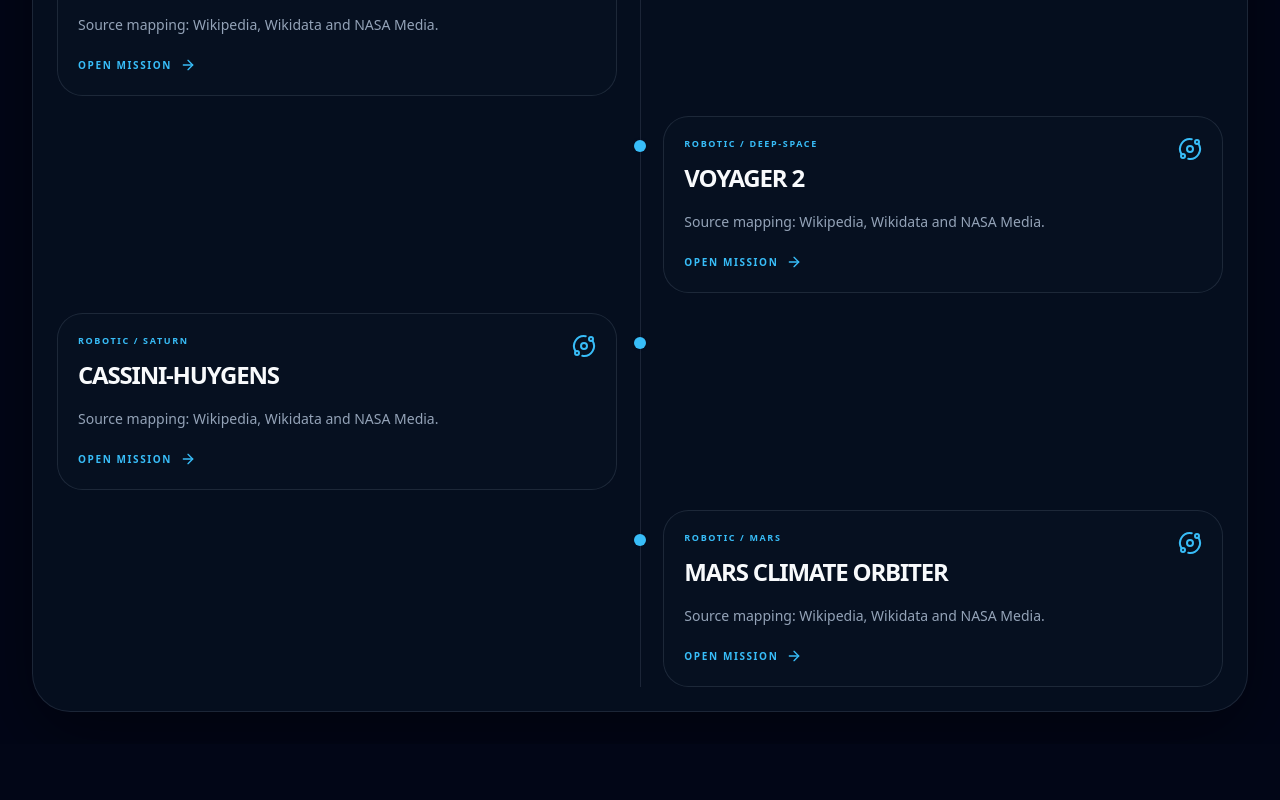
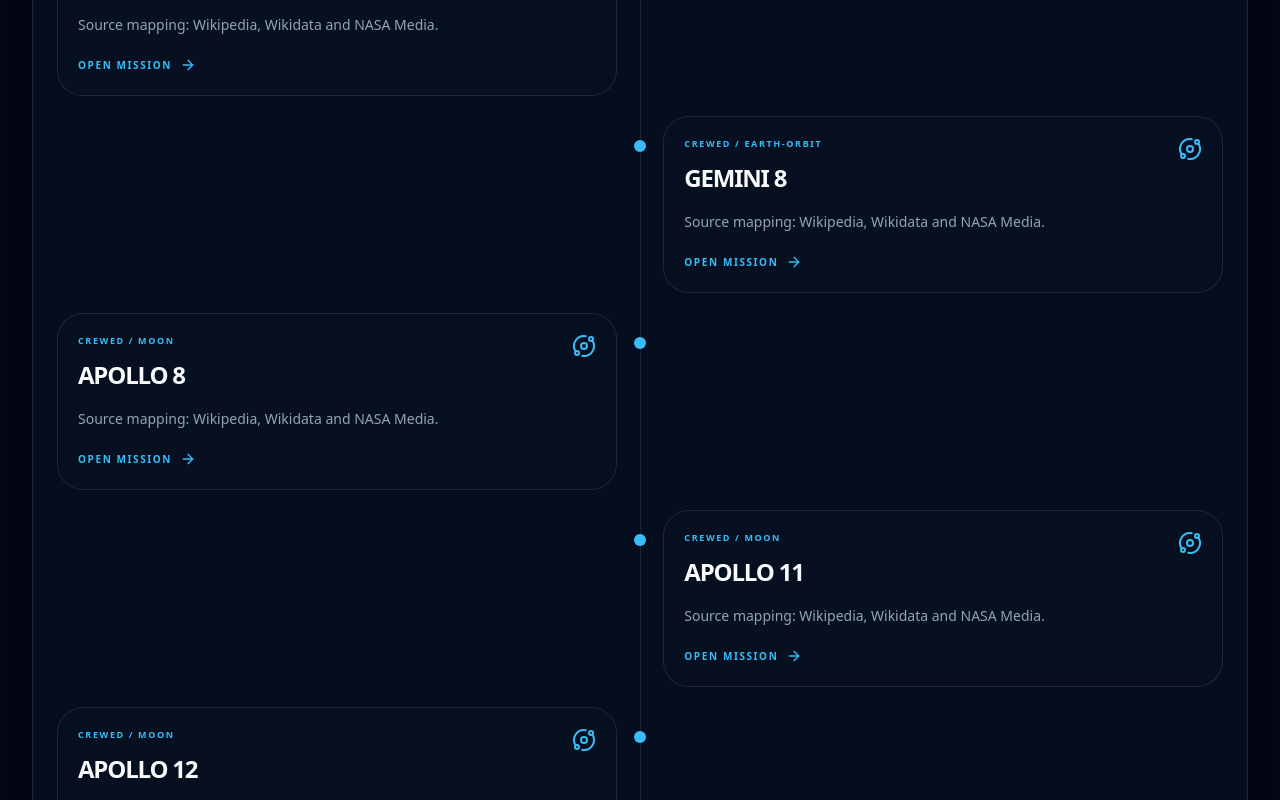
Before and after one commit to VLK2021/stellaris, a Next.js app: page /missions in a window 1280 px wide. Shown: the part 1540-2340 px from the top of the page. Built offline with nearby package versions, Linux system fonts and the light colour scheme; no server answers.

Commit message:
misssions single

```diff
--- a/src/constants/missionTimeline.constants.ts
+++ b/src/constants/missionTimeline.constants.ts
@@ -19,7 +19,7 @@
         id: "hubble",
         year: "1990",
         tone: "violet",
-        href: "/missions/hubble",
+        href: "/missions/hubble-space-telescope",
         image: "https://images-assets.nasa.gov/image/0201238/0201238~orig.jpg",
     },
     {
@@ -40,7 +40,7 @@
         id: "artemis",
         year: "2024+",
         tone: "cyan",
-        href: "/missions/artemis",
+        href: "/missions/artemis-1",
         image: "https://images-assets.nasa.gov/image/artemis-i-launch/artemis-i-launch~orig.jpg",
     },
 ];
--- a/src/constants/missions/missionsCatalog.constants.ts
+++ b/src/constants/missions/missionsCatalog.constants.ts
@@ -17,60 +17,59 @@
 };
 
 export const MISSIONS_CATALOG: MissionCatalogItem[] = [
-    {
-        slug: "apollo-11",
-        name: "Apollo 11",
-        wikipediaTitle: "Apollo 11",
-        wikidataSearch: "Apollo 11",
-        nasaMediaQuery: "Apollo 11",
-        category: "crewed",
-        target: "moon",
-    },
-    {
-        slug: "apollo-13",
-        name: "Apollo 13",
-        wikipediaTitle: "Apollo 13",
-        wikidataSearch: "Apollo 13",
-        nasaMediaQuery: "Apollo 13",
-        category: "crewed",
-        target: "moon",
-    },
-    {
-        slug: "voyager-1",
-        name: "Voyager 1",
-        wikipediaTitle: "Voyager 1",
-        wikidataSearch: "Voyager 1",
-        nasaMediaQuery: "Voyager 1",
-        category: "robotic",
-        target: "deep-space",
-    },
-    {
-        slug: "voyager-2",
-        name: "Voyager 2",
-        wikipediaTitle: "Voyager 2",
-        wikidataSearch: "Voyager 2",
-        nasaMediaQuery: "Voyager 2",
-        category: "robotic",
-        target: "deep-space",
-    },
-    {
-        slug: "cassini-huygens",
-        name: "Cassini-Huygens",
-        wikipediaTitle: "Cassini–Huygens",
-        wikidataSearch: "Cassini–Huygens",
-        nasaMediaQuery: "Cassini-Huygens",
-        category: "robotic",
-        target: "saturn",
-    },
-    {
-        slug: "mars-climate-orbiter",
-        name: "Mars Climate Orbiter",
-        wikipediaTitle: "Mars Climate Orbiter",
-        wikidataSearch: "Mars Climate Orbiter",
-        nasaMediaQuery: "Mars Climate Orbiter",
-        category: "robotic",
-        target: "mars",
-    },
+    {slug: "mercury-redstone-3", name: "Mercury-Redstone 3", wikipediaTitle: "Mercury-Redstone 3", wikidataSearch: "Mercury-Redstone 3", nasaMediaQuery: "Freedom 7 Alan Shepard", category: "crewed", target: "earth-orbit"},
+    {slug: "friendship-7", name: "Friendship 7", wikipediaTitle: "Mercury-Atlas 6", wikidataSearch: "Mercury-Atlas 6", nasaMediaQuery: "John Glenn Friendship 7", category: "crewed", target: "earth-orbit"},
+    {slug: "gemini-4", name: "Gemini 4", wikipediaTitle: "Gemini 4", wikidataSearch: "Gemini 4", nasaMediaQuery: "Gemini 4 Ed White", category: "crewed", target: "earth-orbit"},
+    {slug: "gemini-8", name: "Gemini 8", wikipediaTitle: "Gemini 8", wikidataSearch: "Gemini 8", nasaMediaQuery: "Gemini 8", category: "crewed", target: "earth-orbit"},
+
+    {slug: "apollo-8", name: "Apollo 8", wikipediaTitle: "Apollo 8", wikidataSearch: "Apollo 8", nasaMediaQuery: "Apollo 8", category: "crewed", target: "moon"},
+    {slug: "apollo-11", name: "Apollo 11", wikipediaTitle: "Apollo 11", wikidataSearch: "Apollo 11", nasaMediaQuery: "Apollo 11", category: "crewed", target: "moon"},
+    {slug: "apollo-12", name: "Apollo 12", wikipediaTitle: "Apollo 12", wikidataSearch: "Apollo 12", nasaMediaQuery: "Apollo 12", category: "crewed", target: "moon"},
+    {slug: "apollo-13", name: "Apollo 13", wikipediaTitle: "Apollo 13", wikidataSearch: "Apollo 13", nasaMediaQuery: "Apollo 13", category: "crewed", target: "moon"},
+    {slug: "apollo-15", name: "Apollo 15", wikipediaTitle: "Apollo 15", wikidataSearch: "Apollo 15", nasaMediaQuery: "Apollo 15", category: "crewed", target: "moon"},
+    {slug: "apollo-17", name: "Apollo 17", wikipediaTitle: "Apollo 17", wikidataSearch: "Apollo 17", nasaMediaQuery: "Apollo 17", category: "crewed", target: "moon"},
+
+    {slug: "skylab", name: "Skylab", wikipediaTitle: "Skylab", wikidataSearch: "Skylab", nasaMediaQuery: "Skylab", category: "station", target: "earth-orbit"},
+    {slug: "sts-1", name: "STS-1", wikipediaTitle: "STS-1", wikidataSearch: "STS-1", nasaMediaQuery: "STS-1 Columbia", category: "crewed", target: "earth-orbit"},
+    {slug: "sts-51-l", name: "STS-51-L", wikipediaTitle: "STS-51-L", wikidataSearch: "STS-51-L", nasaMediaQuery: "Challenger STS-51-L", category: "crewed", target: "earth-orbit"},
+    {slug: "sts-107", name: "STS-107", wikipediaTitle: "STS-107", wikidataSearch: "STS-107", nasaMediaQuery: "Columbia STS-107", category: "crewed", target: "earth-orbit"},
+    {slug: "international-space-station", name: "International Space Station", wikipediaTitle: "International Space Station", wikidataSearch: "International Space Station", nasaMediaQuery: "International Space Station", category: "station", target: "earth-orbit"},
+
+    {slug: "artemis-1", name: "Artemis I", wikipediaTitle: "Artemis 1", wikidataSearch: "Artemis 1", nasaMediaQuery: "Artemis I", category: "crewed", target: "moon"},
+    {slug: "artemis-2", name: "Artemis II", wikipediaTitle: "Artemis 2", wikidataSearch: "Artemis 2", nasaMediaQuery: "Artemis II", category: "crewed", target: "moon"},
+
+    {slug: "mariner-2", name: "Mariner 2", wikipediaTitle: "Mariner 2", wikidataSearch: "Mariner 2", nasaMediaQuery: "Mariner 2", category: "robotic", target: "venus"},
+    {slug: "mariner-4", name: "Mariner 4", wikipediaTitle: "Mariner 4", wikidataSearch: "Mariner 4", nasaMediaQuery: "Mariner 4 Mars", category: "robotic", target: "mars"},
+    {slug: "viking-1", name: "Viking 1", wikipediaTitle: "Viking 1", wikidataSearch: "Viking 1", nasaMediaQuery: "Viking 1 Mars", category: "robotic", target: "mars"},
+    {slug: "viking-2", name: "Viking 2", wikipediaTitle: "Viking 2", wikidataSearch: "Viking 2", nasaMediaQuery: "Viking 2 Mars", category: "robotic", target: "mars"},
+    {slug: "mars-pathfinder", name: "Mars Pathfinder", wikipediaTitle: "Mars Pathfinder", wikidataSearch: "Mars Pathfinder", nasaMediaQuery: "Mars Pathfinder Sojourner", category: "robotic", target: "mars"},
+    {slug: "mars-climate-orbiter", name: "Mars Climate Orbiter", wikipediaTitle: "Mars Climate Orbiter", wikidataSearch: "Mars Climate Orbiter", nasaMediaQuery: "Mars Climate Orbiter", category: "robotic", target: "mars"},
+    {slug: "mars-polar-lander", name: "Mars Polar Lander", wikipediaTitle: "Mars Polar Lander", wikidataSearch: "Mars Polar Lander", nasaMediaQuery: "Mars Polar Lander", category: "robotic", target: "mars"},
+    {slug: "spirit", name: "Spirit", wikipediaTitle: "Spirit rover", wikidataSearch: "Spirit rover", nasaMediaQuery: "Spirit rover Mars", category: "robotic", target: "mars"},
+    {slug: "opportunity", name: "Opportunity", wikipediaTitle: "Opportunity rover", wikidataSearch: "Opportunity rover", nasaMediaQuery: "Opportunity rover Mars", category: "robotic", target: "mars"},
+    {slug: "mars-reconnaissance-orbiter", name: "Mars Reconnaissance Orbiter", wikipediaTitle: "Mars Reconnaissance Orbiter", wikidataSearch: "Mars Reconnaissance Orbiter", nasaMediaQuery: "Mars Reconnaissance Orbiter", category: "robotic", target: "mars"},
+    {slug: "phoenix", name: "Phoenix", wikipediaTitle: "Phoenix (spacecraft)", wikidataSearch: "Phoenix spacecraft", nasaMediaQuery: "Phoenix Mars Lander", category: "robotic", target: "mars"},
+    {slug: "curiosity", name: "Curiosity", wikipediaTitle: "Curiosity rover", wikidataSearch: "Curiosity rover", nasaMediaQuery: "Curiosity rover Mars", category: "robotic", target: "mars"},
+    {slug: "maven", name: "MAVEN", wikipediaTitle: "MAVEN", wikidataSearch: "MAVEN", nasaMediaQuery: "MAVEN Mars", category: "robotic", target: "mars"},
+    {slug: "insight", name: "InSight", wikipediaTitle: "InSight", wikidataSearch: "InSight", nasaMediaQuery: "InSight Mars", category: "robotic", target: "mars"},
+    {slug: "perseverance", name: "Perseverance", wikipediaTitle: "Perseverance rover", wikidataSearch: "Perseverance rover", nasaMediaQuery: "Perseverance rover Mars", category: "robotic", target: "mars"},
+
+    {slug: "pioneer-10", name: "Pioneer 10", wikipediaTitle: "Pioneer 10", wikidataSearch: "Pioneer 10", nasaMediaQuery: "Pioneer 10", category: "robotic", target: "deep-space"},
+    {slug: "pioneer-11", name: "Pioneer 11", wikipediaTitle: "Pioneer 11", wikidataSearch: "Pioneer 11", nasaMediaQuery: "Pioneer 11", category: "robotic", target: "deep-space"},
+    {slug: "voyager-1", name: "Voyager 1", wikipediaTitle: "Voyager 1", wikidataSearch: "Voyager 1", nasaMediaQuery: "Voyager 1", category: "robotic", target: "deep-space"},
+    {slug: "voyager-2", name: "Voyager 2", wikipediaTitle: "Voyager 2", wikidataSearch: "Voyager 2", nasaMediaQuery: "Voyager 2", category: "robotic", target: "deep-space"},
+    {slug: "galileo", name: "Galileo", wikipediaTitle: "Galileo (spacecraft)", wikidataSearch: "Galileo spacecraft", nasaMediaQuery: "Galileo spacecraft Jupiter", category: "robotic", target: "jupiter"},
+    {slug: "cassini-huygens", name: "Cassini-Huygens", wikipediaTitle: "Cassini–Huygens", wikidataSearch: "Cassini–Huygens", nasaMediaQuery: "Cassini-Huygens", category: "robotic", target: "saturn"},
+    {slug: "new-horizons", name: "New Horizons", wikipediaTitle: "New Horizons", wikidataSearch: "New Horizons", nasaMediaQuery: "New Horizons Pluto", category: "robotic", target: "deep-space"},
+    {slug: "juno", name: "Juno", wikipediaTitle: "Juno (spacecraft)", wikidataSearch: "Juno spacecraft", nasaMediaQuery: "Juno Jupiter", category: "robotic", target: "jupiter"},
+    {slug: "osiris-rex", name: "OSIRIS-REx", wikipediaTitle: "OSIRIS-REx", wikidataSearch: "OSIRIS-REx", nasaMediaQuery: "OSIRIS-REx Bennu", category: "robotic", target: "asteroid"},
+    {slug: "dart", name: "DART", wikipediaTitle: "Double Asteroid Redirection Test", wikidataSearch: "Double Asteroid Redirection Test", nasaMediaQuery: "DART asteroid", category: "robotic", target: "asteroid"},
+
+    {slug: "hubble-space-telescope", name: "Hubble Space Telescope", wikipediaTitle: "Hubble Space Telescope", wikidataSearch: "Hubble Space Telescope", nasaMediaQuery: "Hubble Space Telescope", category: "telescope", target: "earth-orbit"},
+    {slug: "chandra-x-ray-observatory", name: "Chandra X-ray Observatory", wikipediaTitle: "Chandra X-ray Observatory", wikidataSearch: "Chandra X-ray Observatory", nasaMediaQuery: "Chandra X-ray Observatory", category: "telescope", target: "earth-orbit"},
+    {slug: "spitzer-space-telescope", name: "Spitzer Space Telescope", wikipediaTitle: "Spitzer Space Telescope", wikidataSearch: "Spitzer Space Telescope", nasaMediaQuery: "Spitzer Space Telescope", category: "telescope", target: "earth-orbit"},
+    {slug: "kepler", name: "Kepler", wikipediaTitle: "Kepler space telescope", wikidataSearch: "Kepler space telescope", nasaMediaQuery: "Kepler space telescope", category: "telescope", target: "earth-orbit"},
+    {slug: "james-webb-space-telescope", name: "James Webb Space Telescope", wikipediaTitle: "James Webb Space Telescope", wikidataSearch: "James Webb Space Telescope", nasaMediaQuery: "James Webb Space Telescope", category: "telescope", target: "deep-space"},
 ];
 
 export const getMissionCatalogItemBySlug = (slug: string) => {
```
